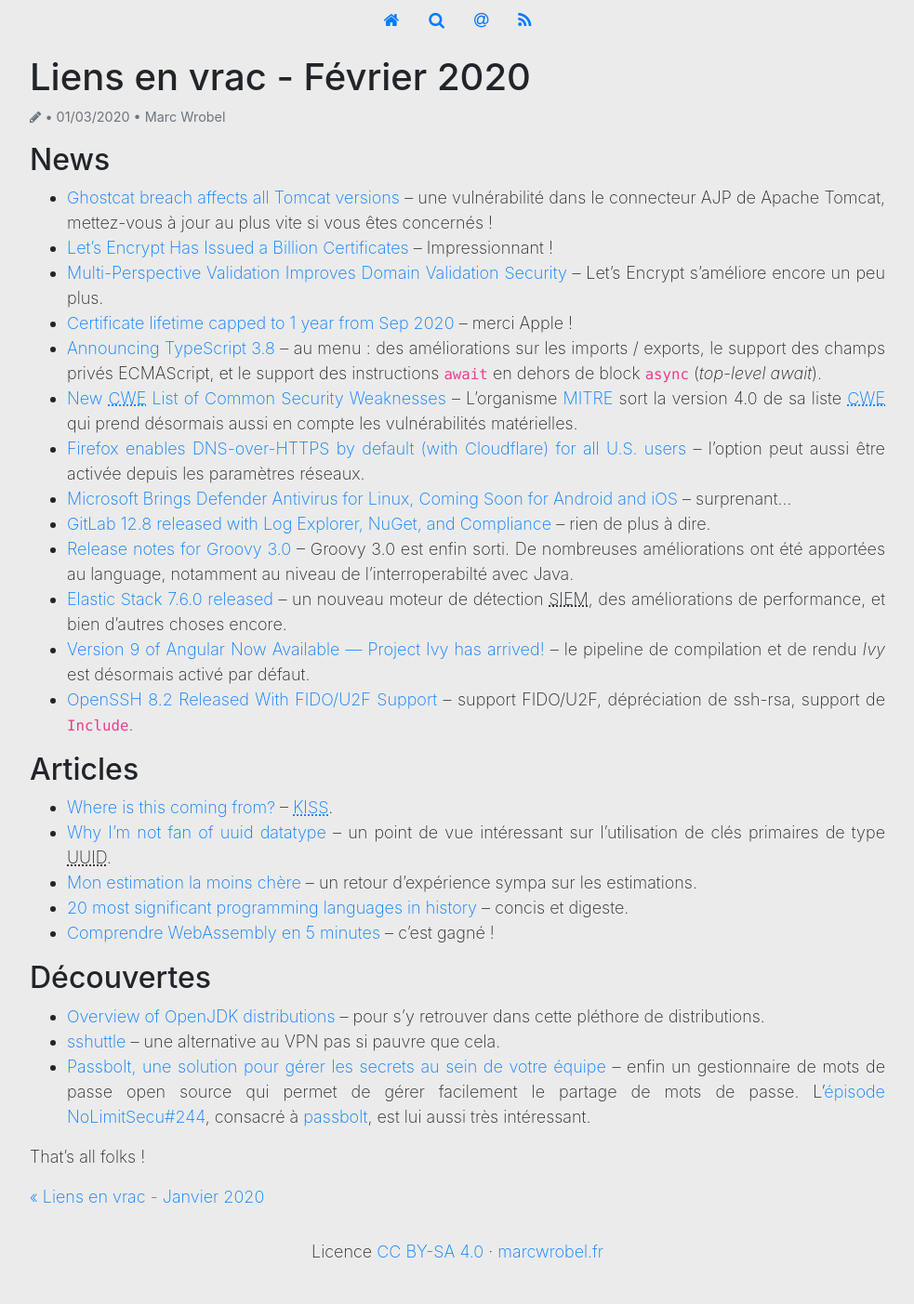
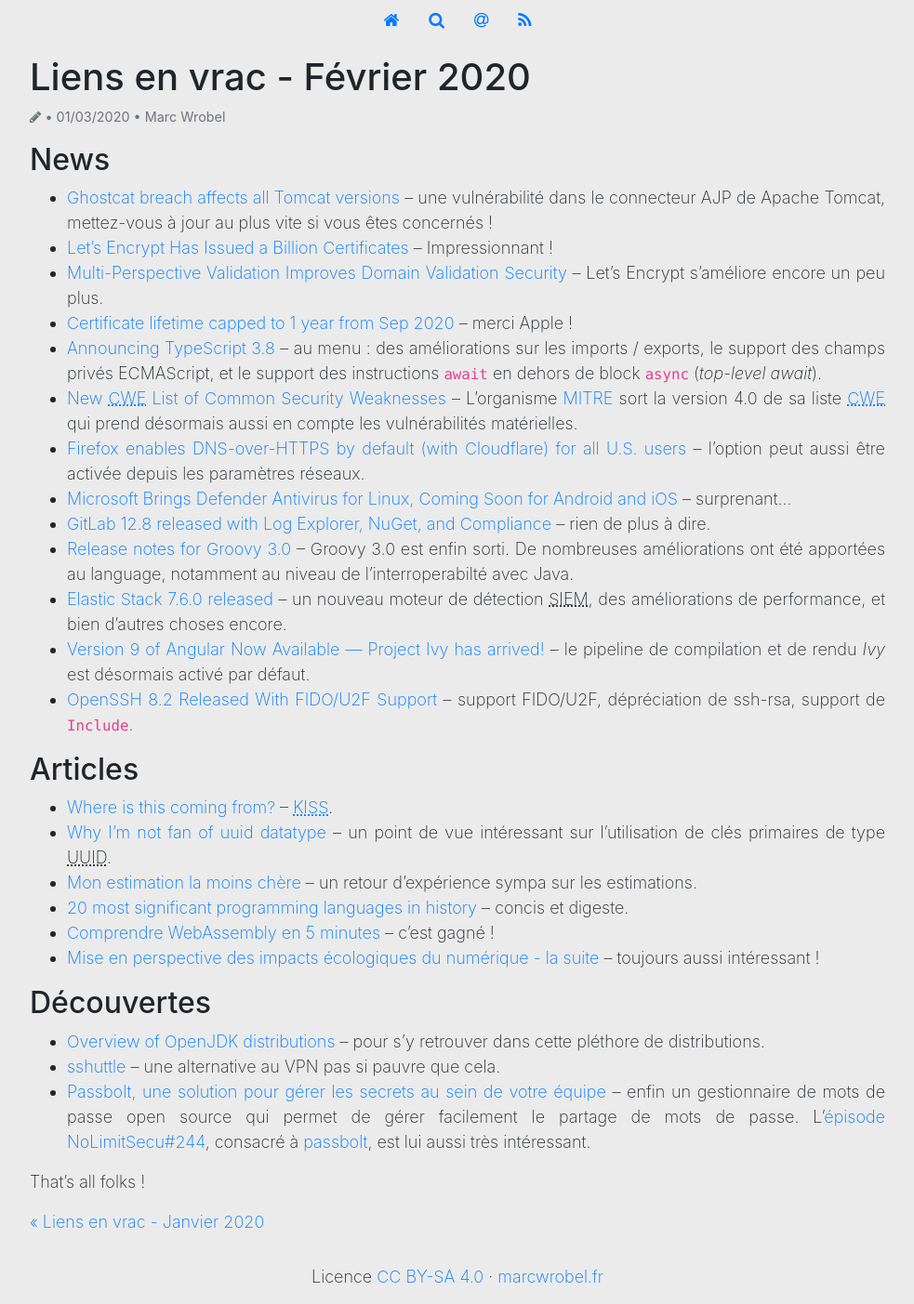
Before and after one commit to marcwrobel/marcwrobel.github.io, a Jekyll site: the page built from _posts/2020-03-01-liens-en-vrac-fevrier-2020.md, in a window 1280 px wide. Shown: the whole page at 93% size, without its empty margins (148-1131 px from the left). Built offline with Jekyll 4.4.1, drawn with Linux system fonts in a browser that asks for light colours; before the commit the page ends 1376 px from its top, so only the background shows below that.

Commit message:
Modification des articles 'Liens en vrac - Février 2020' et 'Liens en vrac - Novembre 2019'

```diff
--- a/_posts/2020-03-01-liens-en-vrac-fevrier-2020.md
+++ b/_posts/2020-03-01-liens-en-vrac-fevrier-2020.md
@@ -50,6 +50,8 @@
   – concis et digeste.
 * [Comprendre WebAssembly en 5 minutes](https://www.jesuisundev.com/comprendre-webassembly-en-5-minutes/)
   – c'est gagné !
+* [Mise en perspective des impacts écologiques du numérique - la suite](https://www.raphael-lemaire.com/2020/02/02/mise-en-perspective-suite/)
+  – toujours aussi intéressant !
 
 ## Découvertes
 * [Overview of OpenJDK distributions](https://rafael.codes/openjdk/)
```
Also changed, not shown: _posts/2019-12-01-liens-en-vrac-novembre-2019.md (+2 -0 lines).
